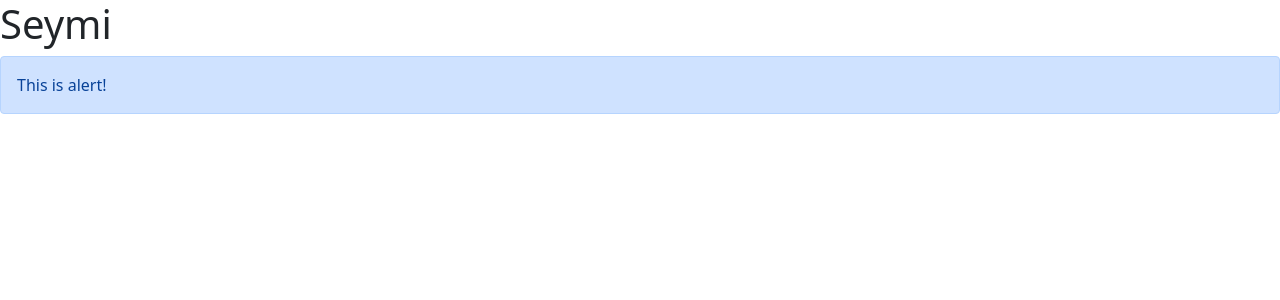
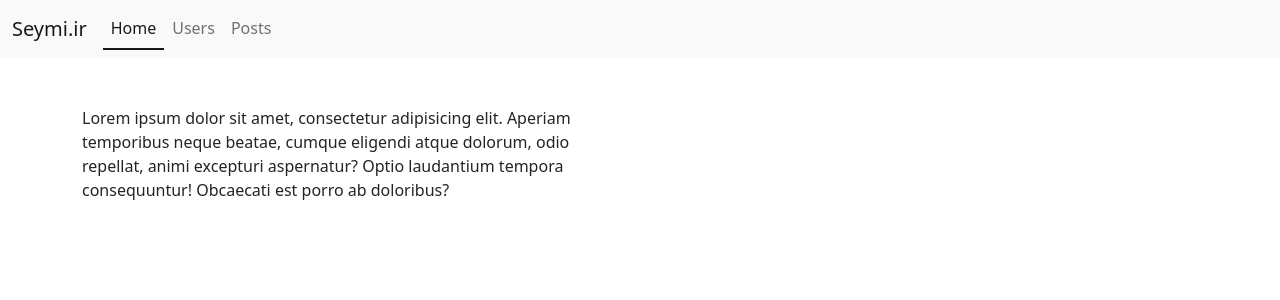
Before and after one commit to aliseymi/vue3_spa, a Vue app: page / in a window 1280 px wide. Shown: the top 300 px of the page. Built offline with nearby package versions, Linux system fonts and the light colour scheme.

Commit message:
install axios and getUsers

```diff
--- a/package.json
+++ b/package.json
@@ -7,6 +7,7 @@
     "build": "vue-cli-service build"
   },
   "dependencies": {
+    "axios": "^0.26.1",
     "bootstrap": "^5.1.3",
     "core-js": "^3.8.3",
     "vue": "^3.2.13",
--- a/src/App.vue
+++ b/src/App.vue
@@ -1,19 +1,18 @@
 <template>
-  <h1>Seymi</h1>
-
-  <div class="alert alert-primary">This is alert!</div>
+  <Header />
 
   <router-view></router-view>
 </template>
 
 <script>
-
+import Header from "./components/sections/Header.vue";
 export default {
-  name: 'App',
-
-}
+  name: "App",
+  components: {
+    Header,
+  },
+};
 </script>
 
 <style>
-
 </style>
--- /dev/null
+++ b/src/components/sections/Header.vue
@@ -0,0 +1,47 @@
+<template>
+  <header>
+    <nav class="navbar navbar-expand-lg navbar-light bg-light">
+      <div class="container-fluid">
+        <a class="navbar-brand" href="#">Seymi.ir</a>
+        <button
+          class="navbar-toggler"
+          type="button"
+          data-bs-toggle="collapse"
+          data-bs-target="#navbarSupportedContent"
+          aria-controls="navbarSupportedContent"
+          aria-expanded="false"
+          aria-label="Toggle navigation"
+        >
+          <span class="navbar-toggler-icon"></span>
+        </button>
+        <div class="collapse navbar-collapse" id="navbarSupportedContent">
+          <ul class="navbar-nav me-auto mb-2 mb-lg-0">
+            <li class="nav-item">
+              <router-link class="nav-link" to="/">Home</router-link>
+            </li>
+            <li class="nav-item">
+              <router-link class="nav-link" to="/users">Users</router-link>
+            </li>
+            <li class="nav-item">
+              <router-link class="nav-link" to="/posts">Posts</router-link>
+            </li>
+          </ul>
+        </div>
+      </div>
+    </nav>
+  </header>
+</template>
+
+<script>
+export default {
+  name: "Header",
+};
+</script>
+
+<style>
+.router-link-active {
+    color: rgba(0, 0, 0, 0.9) !important;
+
+    border-bottom: 2px solid rgba(0, 0, 0, 0.9) !important;
+}
+</style>
--- /dev/null
+++ b/src/components/users/CardView.vue
@@ -0,0 +1,21 @@
+<template>
+  <div class="card">
+    <div class="card-header">{{ user.name }}</div>
+    <ul class="list-group list-group-flush">
+      <li class="list-group-item">Username: {{ user.username }}</li>
+      <li class="list-group-item">Email: {{ user.email }}</li>
+      <li class="list-group-item">Phone: {{ user.phone }}</li>
+    </ul>
+  </div>
+</template>
+
+<script>
+export default {
+    props: {
+        user: Object
+    }
+};
+</script>
+
+<style>
+</style>
--- /dev/null
+++ b/src/pages/Home.vue
@@ -0,0 +1,23 @@
+<template>
+  <div class="container mt-5">
+    <div class="row">
+      <div class="col-md-6">
+        <p>
+          Lorem ipsum dolor sit amet, consectetur adipisicing elit. Aperiam
+          temporibus neque beatae, cumque eligendi atque dolorum, odio repellat,
+          animi excepturi aspernatur? Optio laudantium tempora consequuntur!
+          Obcaecati est porro ab doloribus?
+        </p>
+      </div>
+    </div>
+  </div>
+</template>
+
+<script>
+export default {
+  name: "Home",
+};
+</script>
+
+<style>
+</style>
--- /dev/null
+++ b/src/pages/users/index.vue
@@ -0,0 +1,51 @@
+<template>
+  <div class="container mt-5">
+    <div class="row g-3">
+      <div v-if="loading" class="spinner-border" role="status">
+        <span class="visually-hidden">Loading...</span>
+      </div>
+
+      <div class="col-md-4" v-for="user in users" :key="user.id">
+        <UserCardView :user="user" />
+      </div>
+    </div>
+  </div>
+</template>
+
+<script>
+import axios from "axios";
+import { ref } from "vue";
+import UserCardView from "@/components/users/CardView.vue";
+
+export default {
+  name: "IndexUser",
+
+  components: {
+    UserCardView,
+  },
+
+  setup() {
+    const users = ref([]);
+    const loading = ref(true);
+
+    function getUsers() {
+      axios
+        .get("https://jsonplaceholder.typicode.com/users")
+        .then((response) => {
+          users.value = response.data;
+          loading.value = false;
+        })
+        .catch((error) => {
+          console.log(error);
+        });
+    }
+
+    getUsers();
+
+    return { users, loading };
+  },
+};
+</script>
+
+<style>
+</style>
--- a/src/router.js
+++ b/src/router.js
@@ -1,6 +1,11 @@
 import { createRouter, createWebHistory } from "vue-router";
+import Home from './pages/Home.vue'
+import IndexUser from './pages/users/index.vue'
 
-const routes = [];
+const routes = [
+    { path: '/', name: 'home', component: Home },
+    { path: '/users', name: 'users.index', component: IndexUser }
+];
 
 const router = createRouter({
     history: createWebHistory(),
```
Also changed, not shown: 1 other file (tests, documents, lock files or other folders).
